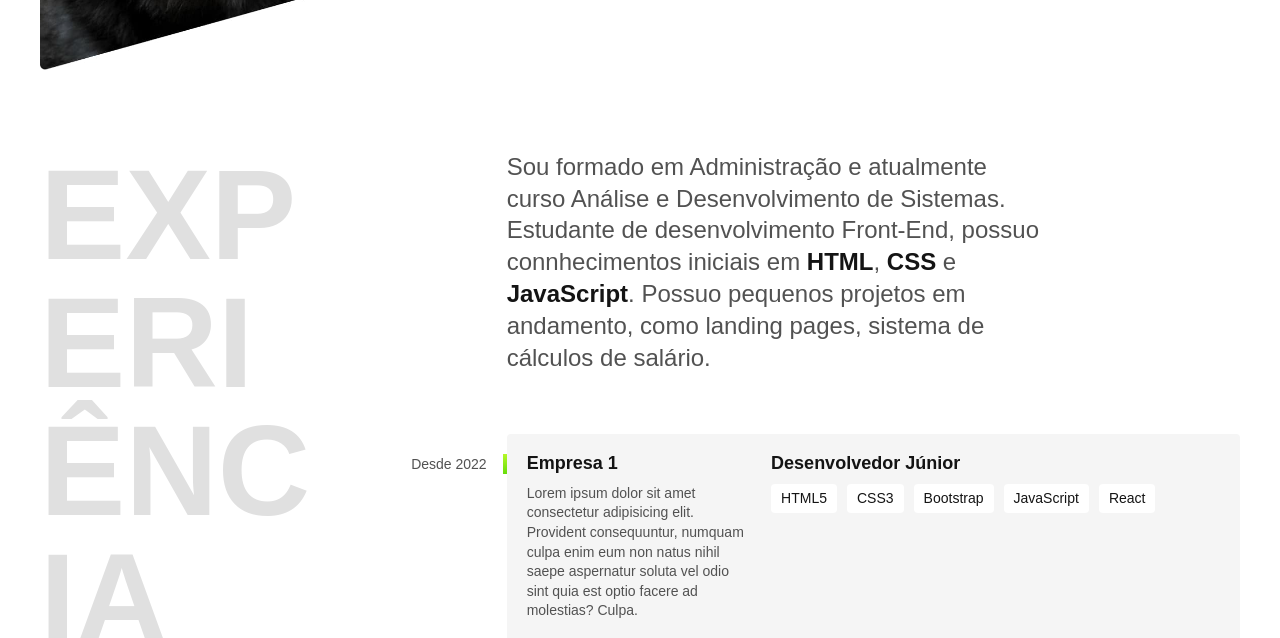
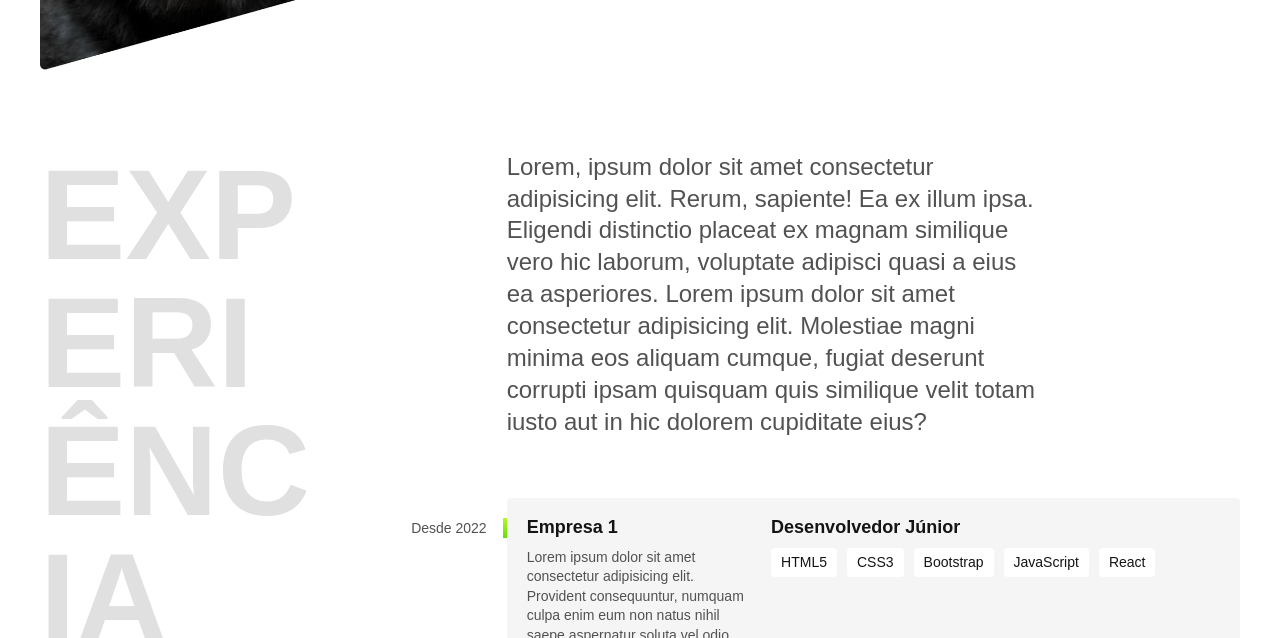
Before and after one commit to Leo-Barroso/leo-barroso.github.io, a plain HTML site: page index.html in a window 1280 px wide. Shown: the part 625-1263 px from the top of the page. Drawn offline with Linux system fonts and the light colour scheme.

Commit message:
alteracao_experiencia

```diff
--- a/index.html
+++ b/index.html
@@ -32,7 +32,7 @@
     <section class="experiencia" id="experiencia" aria-label="Experiência">
         <h2 class="subtitulo">Experiência</h2>
         <div>
-            <p class="experiencia-texto">Sou formado em Administração e atualmente curso Análise e Desenvolvimento de Sistemas. Estudante de desenvolvimento Front-End, possuo connhecimentos iniciais em <strong>HTML</strong>, <strong>CSS</strong> e <strong>JavaScript</strong>. Possuo pequenos projetos em andamento, como landing pages, sistema de cálculos de salário.</p>
+            <p class="experiencia-texto">Lorem, ipsum dolor sit amet consectetur adipisicing elit. Rerum, sapiente! Ea ex illum ipsa. Eligendi distinctio placeat ex magnam similique vero hic laborum, voluptate adipisci quasi a eius ea asperiores. Lorem ipsum dolor sit amet consectetur adipisicing elit. Molestiae magni minima eos aliquam cumque, fugiat deserunt corrupti ipsam quisquam quis similique velit totam iusto aut in hic dolorem cupiditate eius?</p>
             <div class="empresas">
                 <span class="empresa-ano">Desde 2022</span>
                 <h3 class="empresa-titulo">Empresa 1</h3>
```
